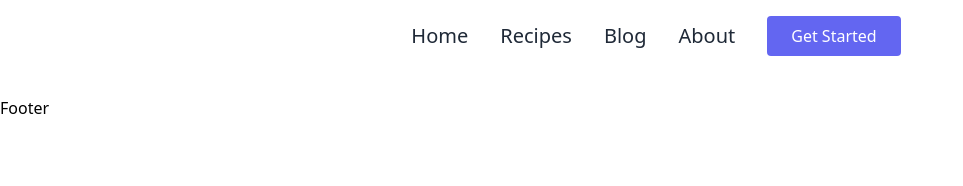
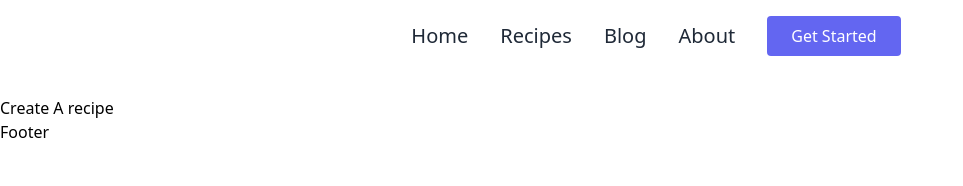
Before and after one commit to dannytszho/nextjs-13-recipes, a Next.js app: page /recipes/create-recipe in a window 1280 px wide. Shown: the top 186 px of the page, without its empty margins (0-963 px from the left). Built offline with nearby package versions, Linux system fonts and the light colour scheme.

Commit message:
Add create-a-recipe dir in recipes

```diff
--- /dev/null
+++ b/app/recipes/create-recipe/page.tsx
@@ -0,0 +1,3 @@
+export default function CreateRecipePage() {
+    return <h1>Create A recipe</h1>
+}
```
